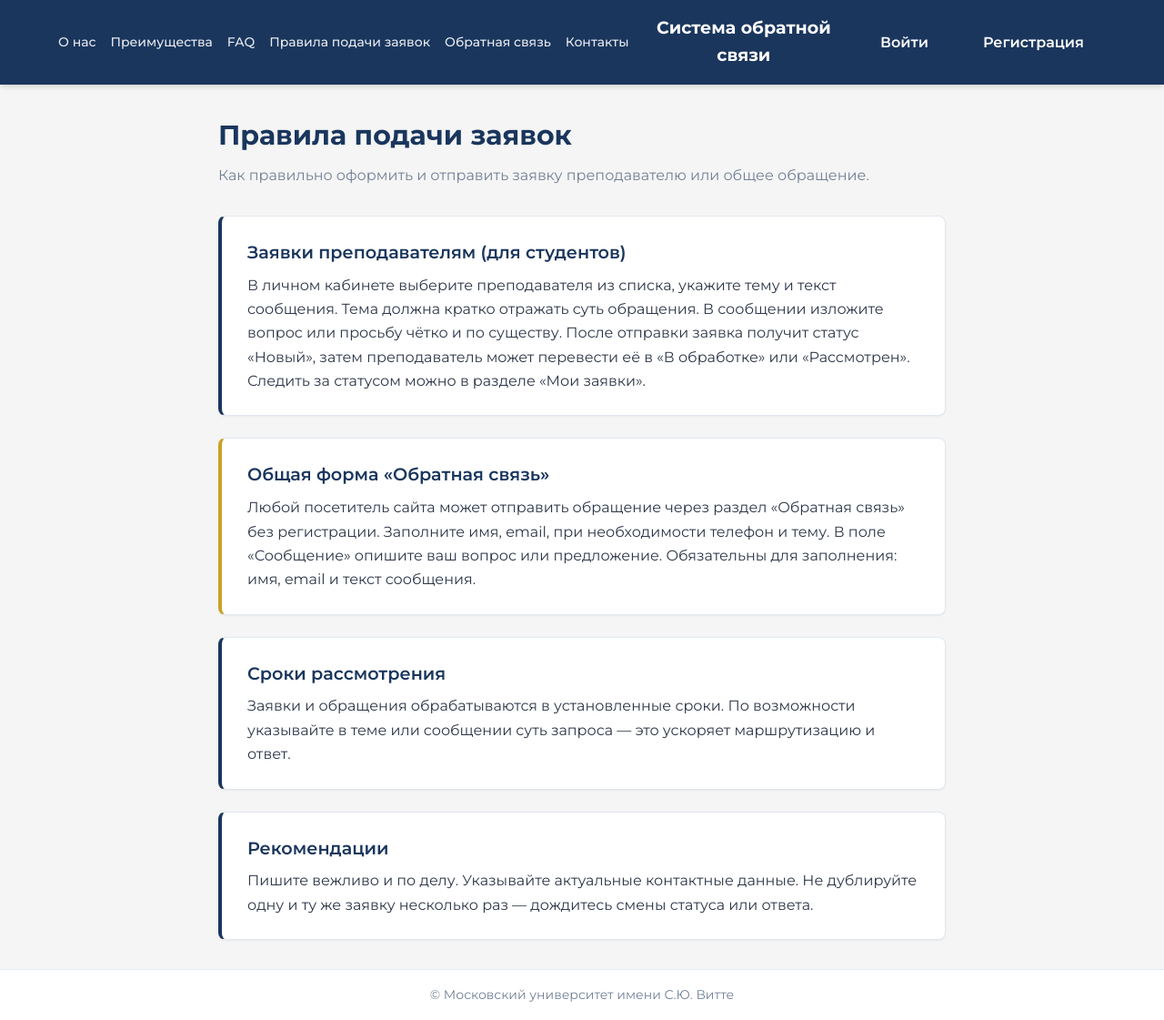
After one commit to feedbacksys1/fbsys, a Django app: page /request-rules/ in a window 1280 px wide. The commit adds this page. Shown: the whole page at 91% size. Run offline with Django 5.2, Linux system fonts and the light colour scheme.

Commit message:
Created form submission rules page

```diff
--- a/app/urls.py
+++ b/app/urls.py
@@ -25,6 +25,7 @@ urlpatterns = [
     path('about/', views.about, name='about'),
     path('advantages/', views.advantages, name='advantages'),
     path('faq/', views.faq, name='faq'),
+    path('request-rules/', views.request_rules, name='request_rules'),
     path('feedback/', views.feedback, name='feedback'),
     path('login/', views.login_view, name='site_login'),
     path('register/', views.register, name='site_register'),
--- a/app/views.py
+++ b/app/views.py
@@ -43,6 +43,13 @@ def advantages(request):
     Статичная страница «Преимущества».
     """
     return render(request, 'advantages.html')
+
+
+def request_rules(request):
+    """
+    Статичная страница «Правила подачи заявок».
+    """
+    return render(request, 'request_rules.html')
 
 
 def faq(request):
--- a/templates/base.html
+++ b/templates/base.html
@@ -18,6 +18,7 @@
                 <a href="{% url 'about' %}">О нас</a>
                 <a href="{% url 'advantages' %}">Преимущества</a>
                 <a href="{% url 'faq' %}">FAQ</a>
+                <a href="{% url 'request_rules' %}">Правила подачи заявок</a>
                 <a href="{% url 'feedback' %}">Обратная связь</a>
                 <a href="{% url 'contacts' %}">Контакты</a>
             </nav>
--- /dev/null
+++ b/templates/request_rules.html
@@ -0,0 +1,30 @@
+{% extends "base.html" %}
+
+{% block title %}Правила подачи заявок{% endblock %}
+
+{% block content %}
+<div class="about-page">
+    <header class="about-header">
+        <h1 class="page-title">Правила подачи заявок</h1>
+        <p class="page-lead">Как правильно оформить и отправить заявку преподавателю или общее обращение.</p>
+    </header>
+    <div class="about-content">
+        <section class="about-block">
+            <h2 class="about-block-title">Заявки преподавателям (для студентов)</h2>
+            <p>В личном кабинете выберите преподавателя из списка, укажите тему и текст сообщения. Тема должна кратко отражать суть обращения. В сообщении изложите вопрос или просьбу чётко и по существу. После отправки заявка получит статус «Новый», затем преподаватель может перевести её в «В обработке» или «Рассмотрен». Следить за статусом можно в разделе «Мои заявки».</p>
+        </section>
+        <section class="about-block">
+            <h2 class="about-block-title">Общая форма «Обратная связь»</h2>
+            <p>Любой посетитель сайта может отправить обращение через раздел «Обратная связь» без регистрации. Заполните имя, email, при необходимости телефон и тему. В поле «Сообщение» опишите ваш вопрос или предложение. Обязательны для заполнения: имя, email и текст сообщения.</p>
+        </section>
+        <section class="about-block">
+            <h2 class="about-block-title">Сроки рассмотрения</h2>
+            <p>Заявки и обращения обрабатываются в установленные сроки. По возможности указывайте в теме или сообщении суть запроса — это ускоряет маршрутизацию и ответ.</p>
+        </section>
+        <section class="about-block">
+            <h2 class="about-block-title">Рекомендации</h2>
+            <p>Пишите вежливо и по делу. Указывайте актуальные контактные данные. Не дублируйте одну и ту же заявку несколько раз — дождитесь смены статуса или ответа.</p>
+        </section>
+    </div>
+</div>
+{% endblock %}
```
